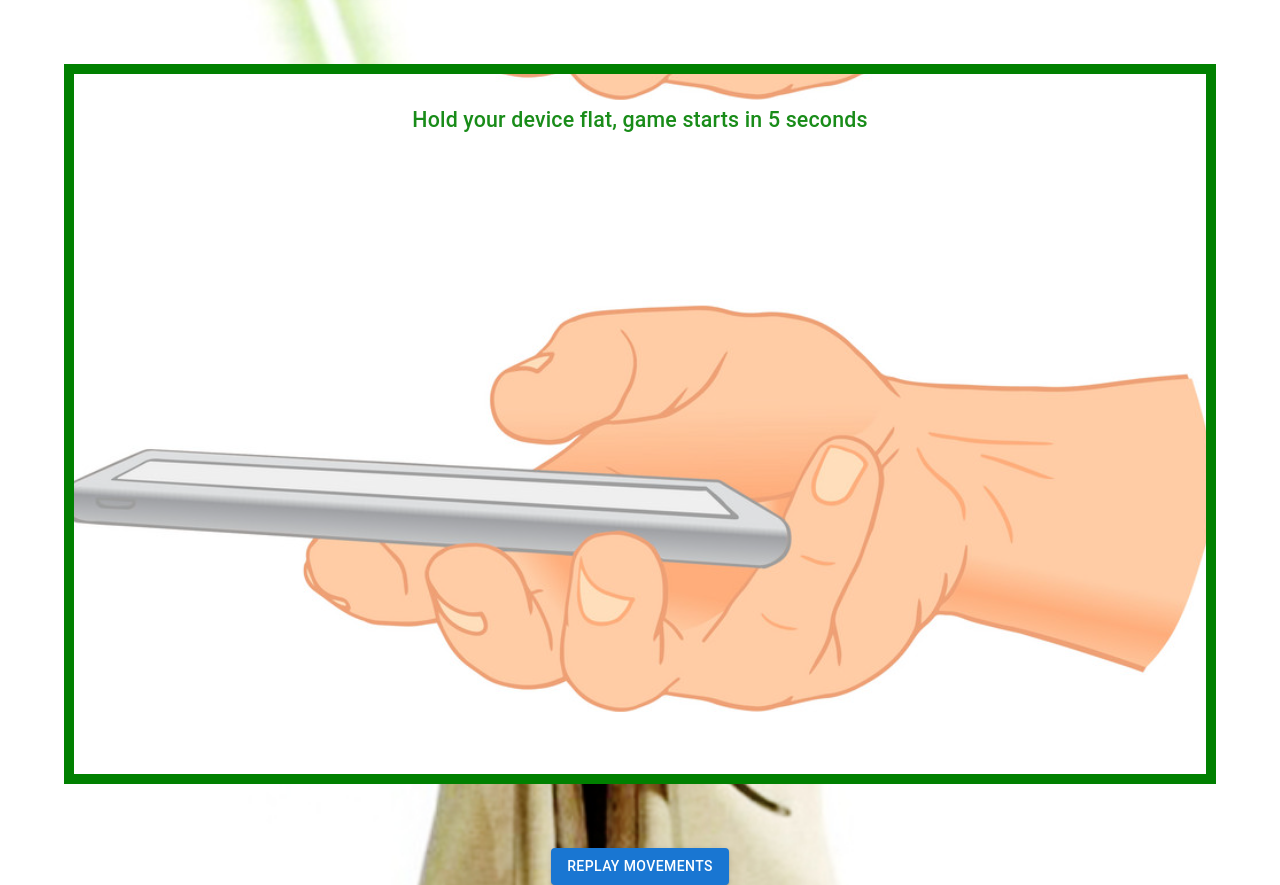
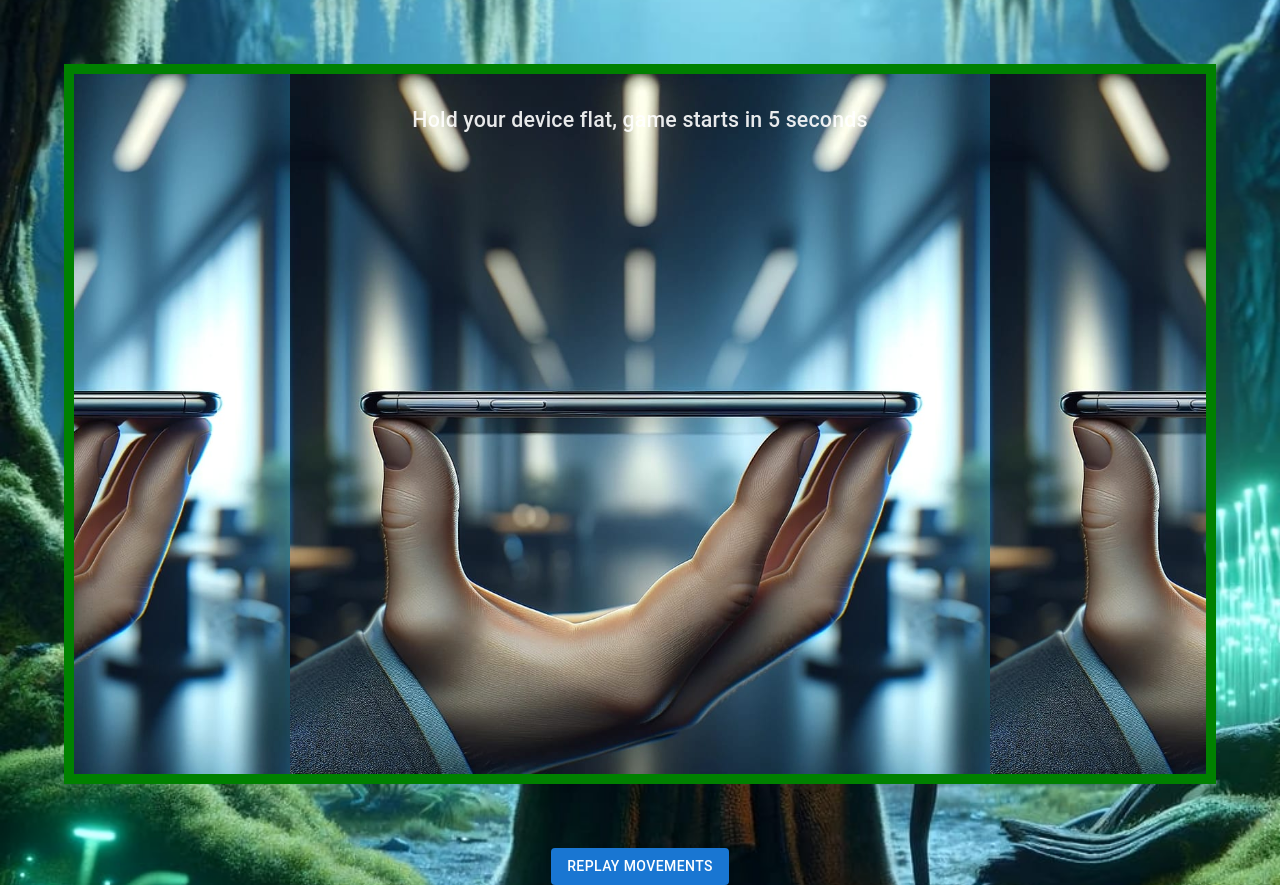
Before and after one commit to piemar/lightsaber-mongodb-timeseries, a React (Create React App) app: page / in a window 1280 px wide. Both pictures are taken after typing "name@example.com" into the empty fields and a click on the button "START". Built offline with nearby package versions, Linux system fonts and the light colour scheme.

Commit message:
Update graphics

```diff
--- a/app/realm_config.json
+++ b/app/realm_config.json
@@ -1,8 +1,7 @@
 {
+    "config_version": 20210101,
     "app_id": "starwars-lightsaber-timeseries-onvhi",
-    "config_version": 20210101,
     "name": "starwars-lightsaber-timeseries",
     "location": "US-VA",
-    "provider_region": "aws-us-east-1",
     "deployment_model": "GLOBAL"
 }
--- a/src/App.css
+++ b/src/App.css
@@ -66,7 +66,8 @@
   margin: 5% auto;
   box-sizing: border-box;
   background-position: center;
-  background-image: url('./../public/hold_gameplay.png');
+  background-image: url('./../public/hold_flat.jpeg');
+  background-size: contain;
 }
 
 
@@ -90,7 +91,7 @@
   transform: translateX(-50%); /* Centers content horizontally */
 }
 .App {
-  background-image: url('./../public/start_app_background.jpeg');
+  background-image: url('./../public/yoda.jpeg');
   background-size: cover; /* Ensure the background image covers the entire element */
   background-position: center; /* Center the background image */
   background-repeat: no-repeat; /* Do not repeat the background image */
@@ -99,6 +100,7 @@
   display: flex;
   flex-direction: column;
   align-items: center;
+  color: white;
 
 }
 .AppDarthVader {
--- a/src/DarthVaderPage.js
+++ b/src/DarthVaderPage.js
@@ -12,8 +12,12 @@ export default function DarthVader(props) {
           console.log(`HTTP error! status: ${response.status}`)
         }
         const data2 = await response.json();
+        if(data2.numberOfHits!==undefined){
+          console.log(data2.numberOfHits);
         // Assuming the response returns the amount to deduct
         setHealth((currentHealth) => Math.max(currentHealth - data2[0].numberOfHits/1000, 0));
+        }
+
       } catch (error) {
         console.error("Fetching error: ", error);
       }
--- a/src/HomePage.js
+++ b/src/HomePage.js
@@ -353,7 +353,7 @@ function HomePage() {
 
       {showBallGamePlay && (
         <div className="DarthVader boundary holdgameplay" style={{ borderColor: `${borderStateColor}` }}>
-        <Typography variant="h6" style={{ textAlign: "center", color: "Green" }}>
+        <Typography variant="h6" style={{ textAlign: "center", color: "white" }}>
           <div style={{ animation: "pulsate 0.5s infinite alternate", marginTop: "30px" }}>Hold your device flat, game starts in 5 seconds</div>
         </Typography>
       </div>
@@ -362,7 +362,7 @@ function HomePage() {
       {showBallContainer && (
 
         <div className="DarthVader boundary" style={{ borderColor: `${borderStateColor}` }}>
-          <Typography variant="h6" style={{ textAlign: "center", color: "Green" }}>
+          <Typography variant="h6" style={{ textAlign: "center", color: "white" }}>
             <div style={{ animation: "pulsate 0.5s infinite alternate", marginTop: "30px" }}>Time Remaining: {counter}</div>
 
             <div className=' div-with-bg'>
```
Also changed, not shown: public/hold_flat.jpeg (added), public/yoda.jpeg (added).
